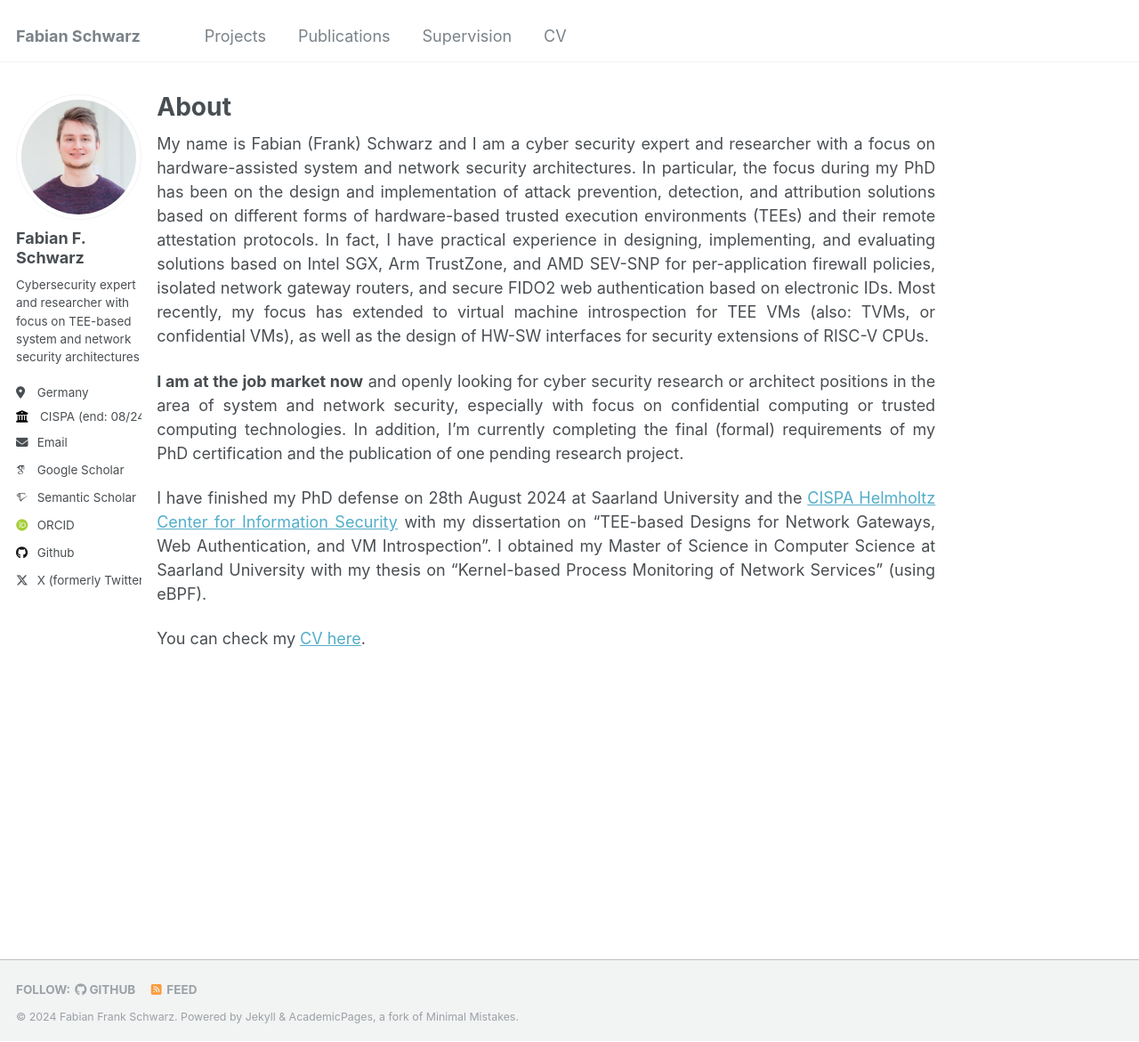
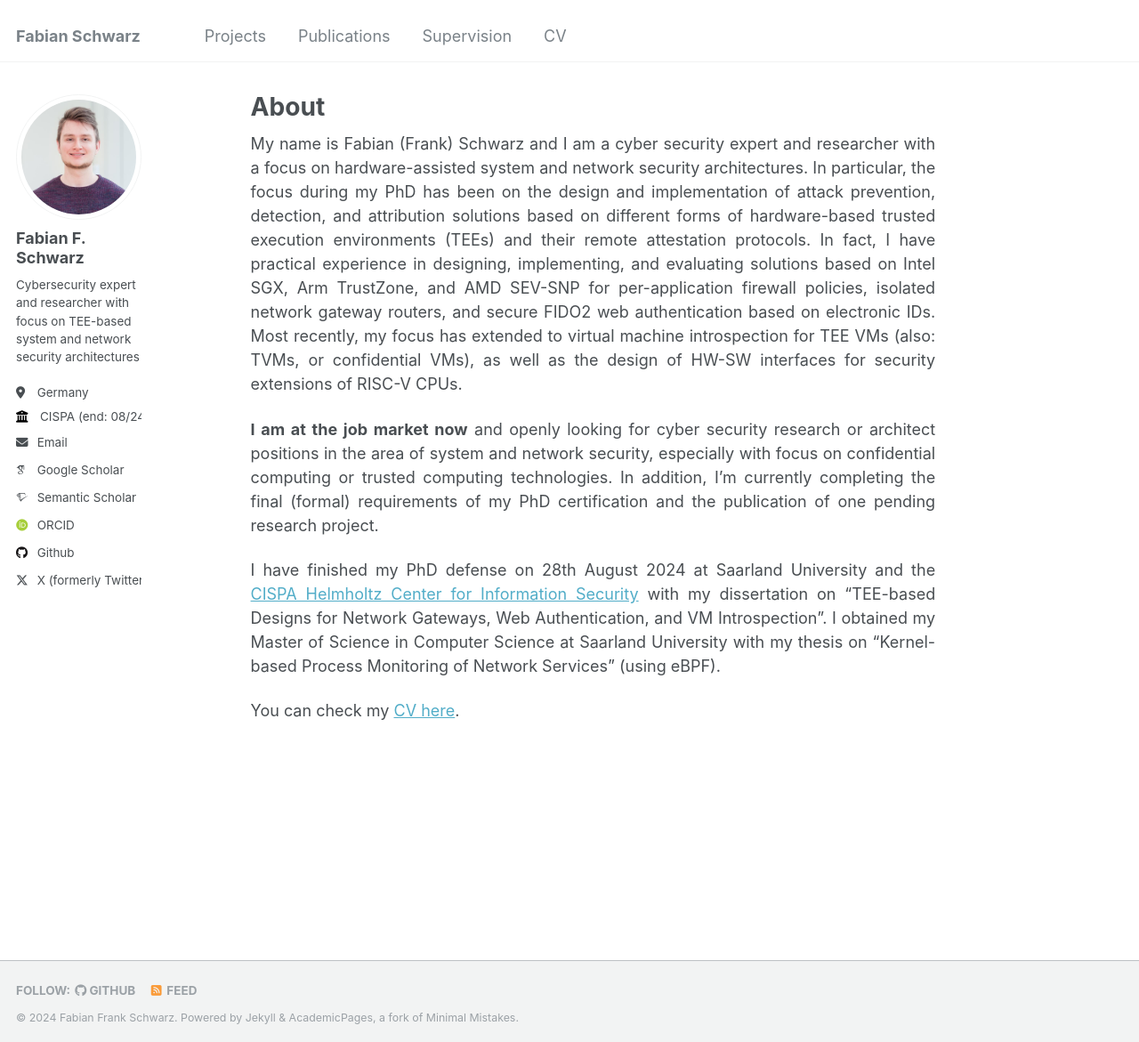
Before and after one commit to fa-schwarz/fa-schwarz.github.io, a Jekyll site: the page built from _pages/about.md, in a window 1280 px wide and 1171 px high. Shown: the whole window at 89% size. Built offline with Jekyll 4.4.1, drawn with Linux system fonts in a browser that asks for light colours; some web fonts are replaced.

Commit message:
Fix too large width

```diff
--- a/_sass/_page.scss
+++ b/_sass/_page.scss
@@ -18,7 +18,7 @@
 
 .page {
   @include breakpoint($large) {
-    @include span(11.5 of 12 last);
+    @include span(10.5 of 12 last);
     @include prefix(1 of 12);
     @include suffix(2 of 12);
   }
```
